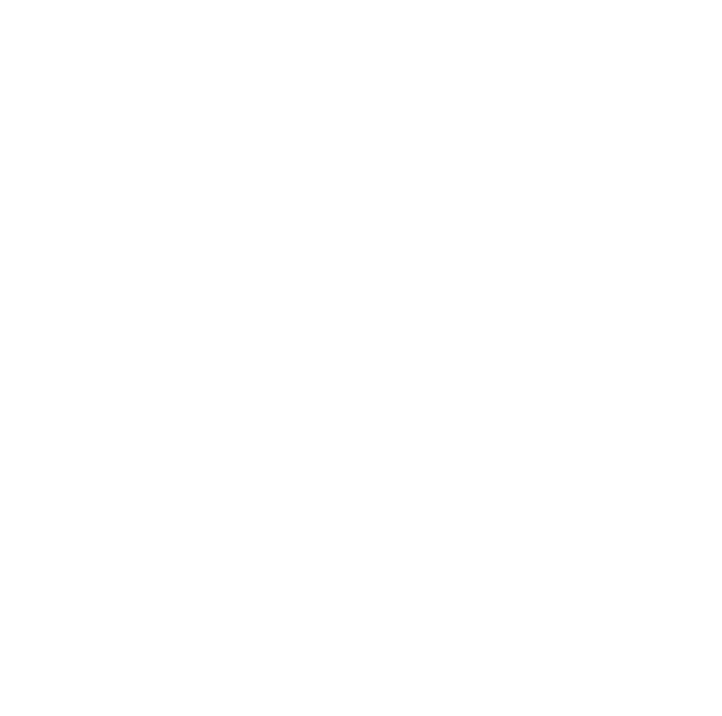
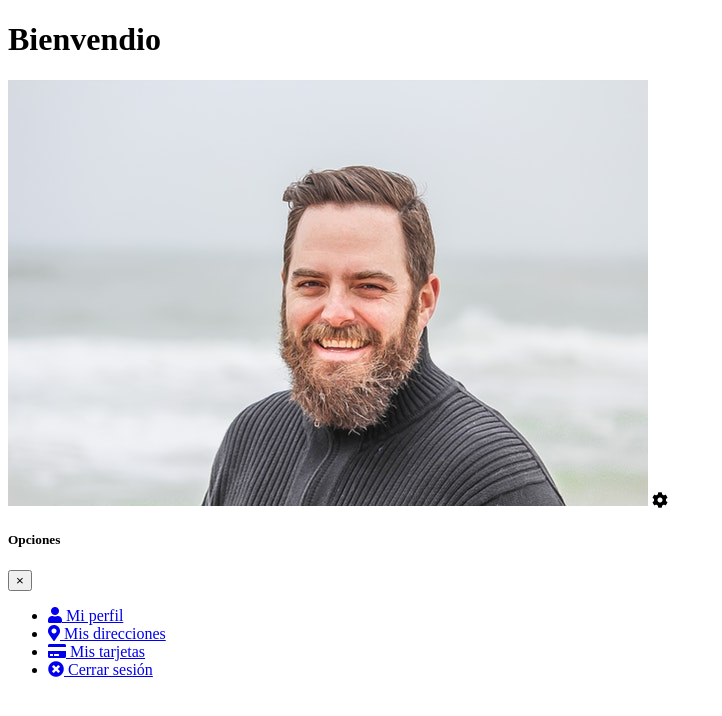
Before and after one commit to chocolatito/Mi-App-de-Ordenes, a plain HTML site: page index.html in a window 1280 px wide. Shown: the whole page, without its empty margins (0-722 px from the left). Drawn offline with nearby package versions, Linux system fonts and the light colour scheme; files that its build step writes are made by us from their sources.

Commit message:
Estructura inicial del header - Sin estilos

```diff
--- a/index.html
+++ b/index.html
@@ -2,9 +2,64 @@
 <html lang="en">
 <head>
 	<meta charset="UTF-8">
-	<title>My Order Now - App</title>
+	<title>Mi App de Ordenes</title>
+	<link href="https://fonts.googleapis.com/css?family=Montserrat:300,400,500,600" rel="stylesheet">
+	<link rel="stylesheet" href="https://use.fontawesome.com/releases/v5.8.0/css/all.css" integrity="sha384-Mmxa0mLqhmOeaE8vgOSbKacftZcsNYDjQzuCOm6D02luYSzBG8vpaOykv9lFQ51Y" crossorigin="anonymous">
+	<link rel="stylesheet" href="css/main.css">
 </head>
 <body>
 
+	<header>
+		<div class="container">
+			<div class="row justify-content-center align-items-center">
+				<div class="col-auto">
+					<h1>Bienvendio</h1>
+				</div>
+				<div class="col-auto">
+					<div class="avatar-container" data-target="#profileOptions" data-toggle="modal">
+						<img src="img/avatar.jpg" alt="">
+						<i class="fas fa-cog"></i>
+					</div>
+				</div>
+			</div>
+		</div>
+
+		<div class="modal fade" id="profileOptions" tabindex="-1" role="dialog" aria-labelledby="exampleModalLabel" aria-hidden="true">
+		  <div class="modal-dialog" role="document">
+		    <div class="modal-content">
+
+		      <div class="modal-header">
+		        <h5 class="modal-title">Opciones</h5>
+		        <button type="button" class="close" data-dismiss="modal" aria-label="Close">
+		          <span aria-hidden="true">&times;</span>
+		        </button>
+		      </div>
+
+		      <div class="modal-body">
+		        <ul class="profile-options-list">
+		        	<li>
+		        		<a href="#"><i class="fas fa-user"></i> Mi perfil</a>
+		        	</li>
+		        	<li>
+		        		<a href="#"><i class="fas fa-map-marker-alt"></i> Mis direcciones</a>
+		        	</li>
+		        	<li>
+		        		<a href="#"><i class="fas fa-credit-card"></i> Mis tarjetas</a>
+		        	</li>
+		        	<li>
+		        		<a href="#" class="text-danger"><i class="fas fa-times-circle"></i> Cerrar sesión</a>
+		        	</li>
+		        </ul>
+		      </div>
+
+		    </div>
+		  </div>
+		</div>
+	</header>
+
+
+	<script src="js/jquery.js"></script>
+	<script src="js/popper.js"></script>
+	<script src="js/bootstrap.min.js"></script>
 </body>
 </html>
```
